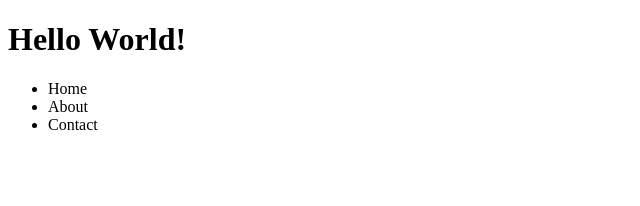
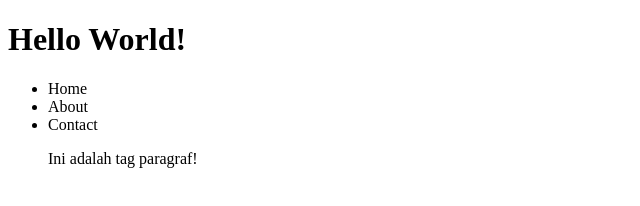
Before and after one commit to m-faizzal/latihan-git, a plain HTML site: page index.html in a window 1280 px wide. Shown: the whole page, without its empty margins (0-640 px from the left). Drawn offline with Linux system fonts and the light colour scheme.

Commit message:
menambahkan p

```diff
--- a/index.html
+++ b/index.html
@@ -9,6 +9,7 @@
             <li>Home</li>
             <li>About</li>
             <li>Contact</li>
+            <p>Ini adalah tag paragraf!</p>
         </ul>
     </body>
 </html>
```
